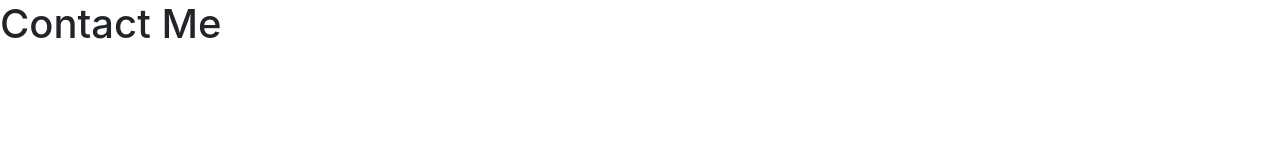
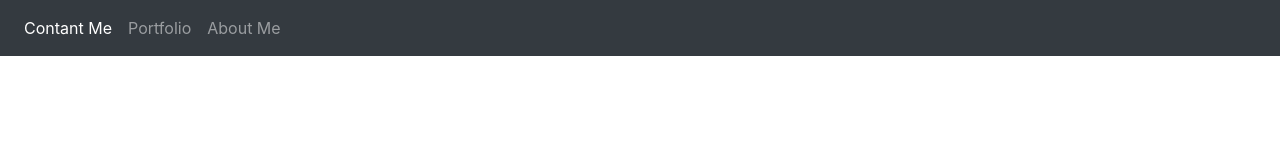
Before and after one commit to Daellarrek/Bootstrap-Homework-Responsive-Portfolio, a plain HTML site: page contact.html in a window 1280 px wide. Drawn offline with nearby package versions, Linux system fonts and the light colour scheme.

Commit message:
Added working Navbar

```diff
--- a/contact.html
+++ b/contact.html
@@ -1,22 +1,40 @@
 <!doctype html>
 <html lang="en">
+
 <head>
   <!-- Required meta tags -->
   <meta charset="utf-8">
   <meta name="viewport" content="width=device-width, initial-scale=1, shrink-to-fit=no">
 
   <!-- Bootstrap CSS -->
-    <link rel="stylesheet" href="https://stackpath.bootstrapcdn.com/bootstrap/4.5.2/css/bootstrap.min.css" integrity="sha384-JcKb8q3iqJ61gNV9KGb8thSsNjpSL0n8PARn9HuZOnIxN0hoP+VmmDGMN5t9UJ0Z" crossorigin="anonymous">
+  <link rel="stylesheet" href="https://stackpath.bootstrapcdn.com/bootstrap/4.5.2/css/bootstrap.min.css"
+    integrity="sha384-JcKb8q3iqJ61gNV9KGb8thSsNjpSL0n8PARn9HuZOnIxN0hoP+VmmDGMN5t9UJ0Z" crossorigin="anonymous">
   <link rel="contact portfolio index" href="contact.html" href="portfolio.html" href="Index.html">
 
   <title>Contact Me</title>
 </head>
+
 <body>
 
-    <div>
-      <Header>
-          <h1>Contact Me</h1>
-      </Header>
+  <nav class="navbar navbar-expand-lg navbar-dark bg-dark">
+    <button class="navbar-toggler" type="button" data-toggle="collapse" data-target="#navbarNav"
+      aria-controls="navbarNav" aria-expanded="false" aria-label="Toggle navigation">
+      <span class="navbar-toggler-icon"></span>
+    </button>
+    <div class="collapse navbar-collapse" id="navbarNav">
+      <ul class="navbar-nav">
+        <li class="nav-item active">
+          <a class="nav-link" href="contact.html">Contant Me<span class="sr-only">(current)</span></a>
+        </li>
+        <li class="nav-item">
+          <a class="nav-link" href="portfolio.html">Portfolio</a>
+        </li>
+        <li class="nav-item">
+          <a class="nav-link" href="Index.html">About Me</a>
+        </li>
+      </ul>
+    </div>
+  </nav>
 
 
 
@@ -35,12 +53,17 @@
 
 
 
-
-    </div>
   <!-- Optional JavaScript -->
   <!-- jQuery first, then Popper.js, then Bootstrap JS -->
-    <script src="https://code.jquery.com/jquery-3.5.1.slim.min.js" integrity="sha384-DfXdz2htPH0lsSSs5nCTpuj/zy4C+OGpamoFVy38MVBnE+IbbVYUew+OrCXaRkfj" crossorigin="anonymous"></script>
-    <script src="https://cdn.jsdelivr.net/npm/popper.js@1.16.1/dist/umd/popper.min.js" integrity="sha384-9/reFTGAW83EW2RDu2S0VKaIzap3H66lZH81PoYlFhbGU+6BZp6G7niu735Sk7lN" crossorigin="anonymous"></script>
-    <script src="https://stackpath.bootstrapcdn.com/bootstrap/4.5.2/js/bootstrap.min.js" integrity="sha384-B4gt1jrGC7Jh4AgTPSdUtOBvfO8shuf57BaghqFfPlYxofvL8/KUEfYiJOMMV+rV" crossorigin="anonymous"></script>
+  <script src="https://code.jquery.com/jquery-3.5.1.slim.min.js"
+    integrity="sha384-DfXdz2htPH0lsSSs5nCTpuj/zy4C+OGpamoFVy38MVBnE+IbbVYUew+OrCXaRkfj"
+    crossorigin="anonymous"></script>
+  <script src="https://cdn.jsdelivr.net/npm/popper.js@1.16.1/dist/umd/popper.min.js"
+    integrity="sha384-9/reFTGAW83EW2RDu2S0VKaIzap3H66lZH81PoYlFhbGU+6BZp6G7niu735Sk7lN"
+    crossorigin="anonymous"></script>
+  <script src="https://stackpath.bootstrapcdn.com/bootstrap/4.5.2/js/bootstrap.min.js"
+    integrity="sha384-B4gt1jrGC7Jh4AgTPSdUtOBvfO8shuf57BaghqFfPlYxofvL8/KUEfYiJOMMV+rV"
+    crossorigin="anonymous"></script>
 </body>
+
 </html>
```
Also changed, not shown: Index.html (+35 -4 lines), portfolio.html (+36 -5 lines). Lines whose indentation alone changed are shown as unchanged.
